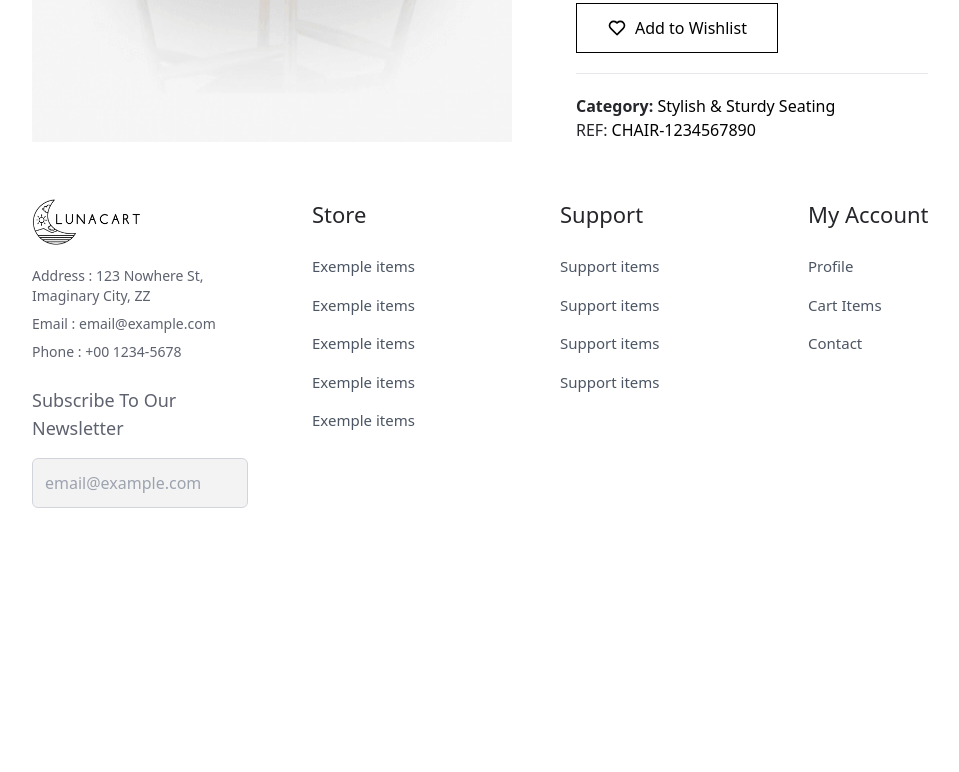
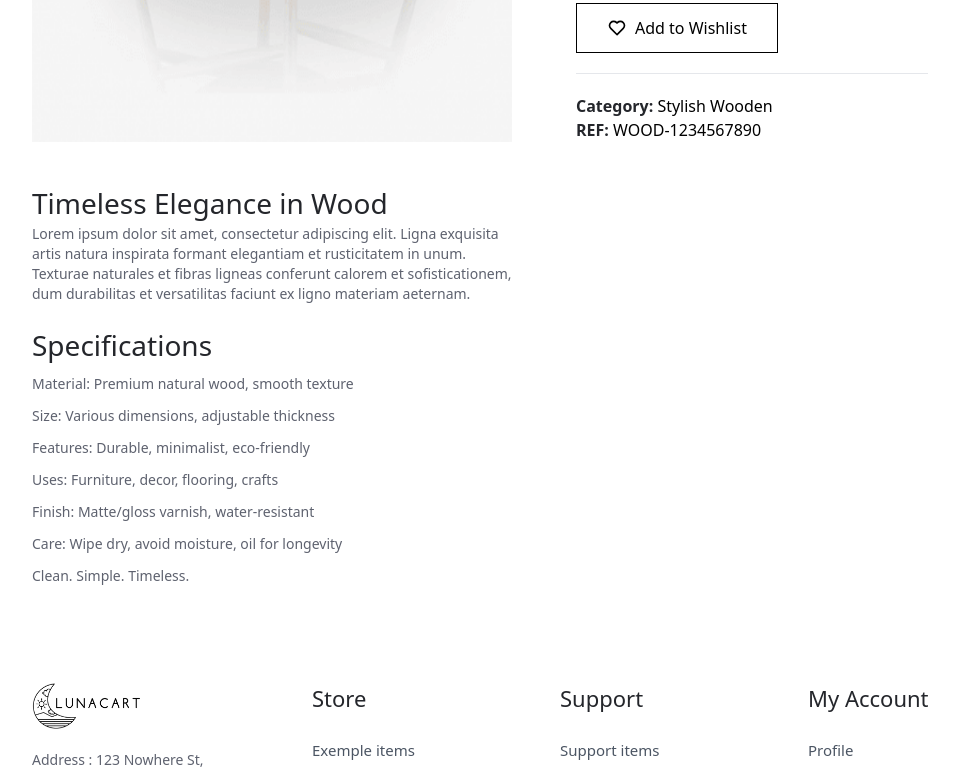
Before and after one commit to gabriellamsa/ecommerce-website, a React (Vite) app: page /product-details/1 in a window 1280 px wide. Shown: the part 700-1472 px from the top of the page, without its empty margins (128-1087 px from the left). Before the commit the page ends 1264 px from the top, so only its background shows below. Built offline with nearby package versions, Linux system fonts and the light colour scheme.

Commit message:
feat: improve product detail layout and add specifications section

```diff
--- a/src/screen/product/ProductDetails.jsx
+++ b/src/screen/product/ProductDetails.jsx
@@ -135,13 +135,40 @@ export const ProductDetail = () => {
             <hr className="my-5" />
             <label htmlFor="">
               <span className="text-primary font-bold">Category: </span>Stylish
-              & Sturdy Seating
+              Wooden
             </label>
             <br />
             <label htmlFor="">
-              <span className="text-primary fold-bold">REF: </span>
-              CHAIR-1234567890
+              <span className="text-primary font-bold">REF: </span>
+              WOOD-1234567890
             </label>
+          </div>
+        </div>
+
+        <div className="flex justify-between flex-col lg:flex-row my-10">
+          <div className="lg:w-1/2">
+            <Title level={3}>Timeless Elegance in Wood</Title>
+            <Caption>
+              Lorem ipsum dolor sit amet, consectetur adipiscing elit. Ligna
+              exquisita artis natura inspirata formant elegantiam et
+              rusticitatem in unum. Texturae naturales et fibras ligneas
+              conferunt calorem et sofisticationem, dum durabilitas et
+              versatilitas faciunt ex ligno materiam aeternam.
+            </Caption>
+            <Title level={3} className="mt-5">
+              Specifications
+            </Title>
+            <div className="flex flex-col gap-3 mt-2">
+              <Caption>Material: Premium natural wood, smooth texture</Caption>
+              <Caption>Size: Various dimensions, adjustable thickness</Caption>
+              <Caption>Features: Durable, minimalist, eco-friendly</Caption>
+              <Caption>Uses: Furniture, decor, flooring, crafts</Caption>
+              <Caption>Finish: Matte/gloss varnish, water-resistant</Caption>
+              <Caption>
+                Care: Wipe dry, avoid moisture, oil for longevity
+              </Caption>
+              <Caption>Clean. Simple. Timeless.</Caption>
+            </div>
           </div>
         </div>
       </section>
```
